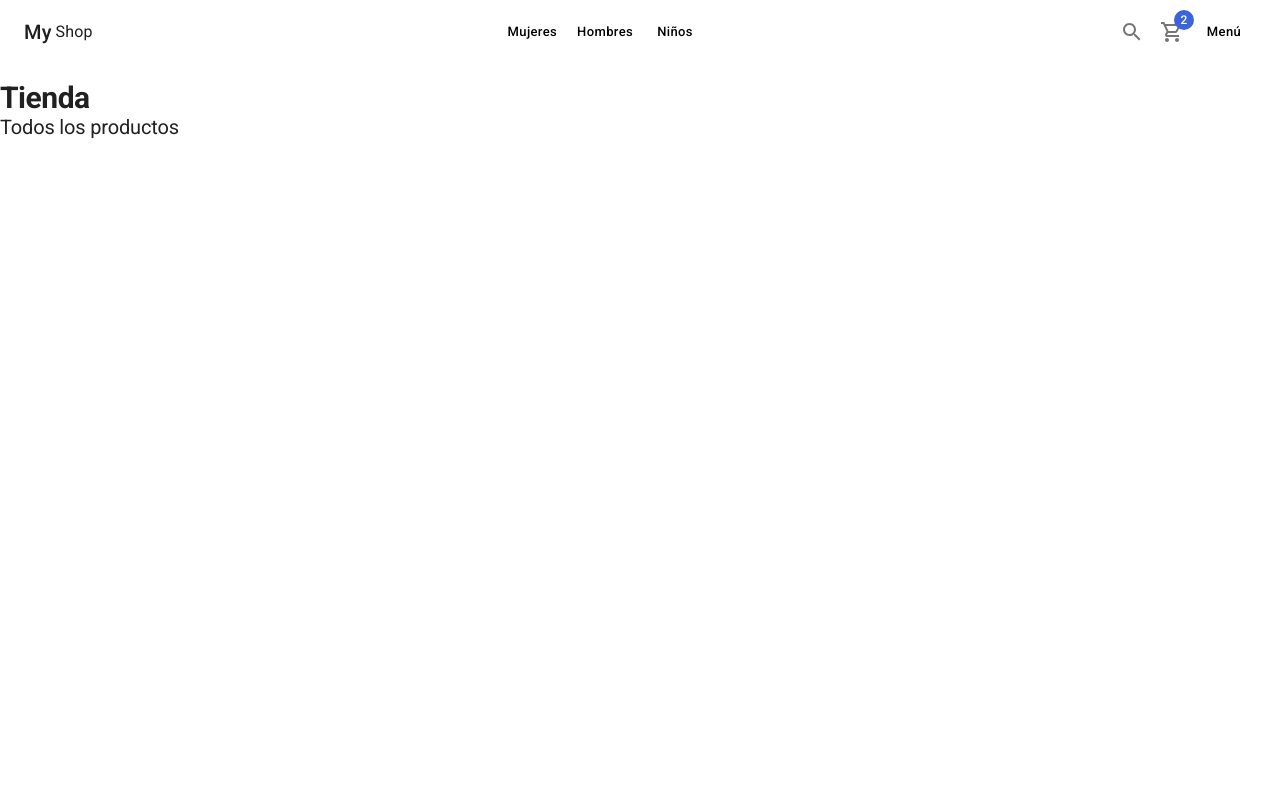
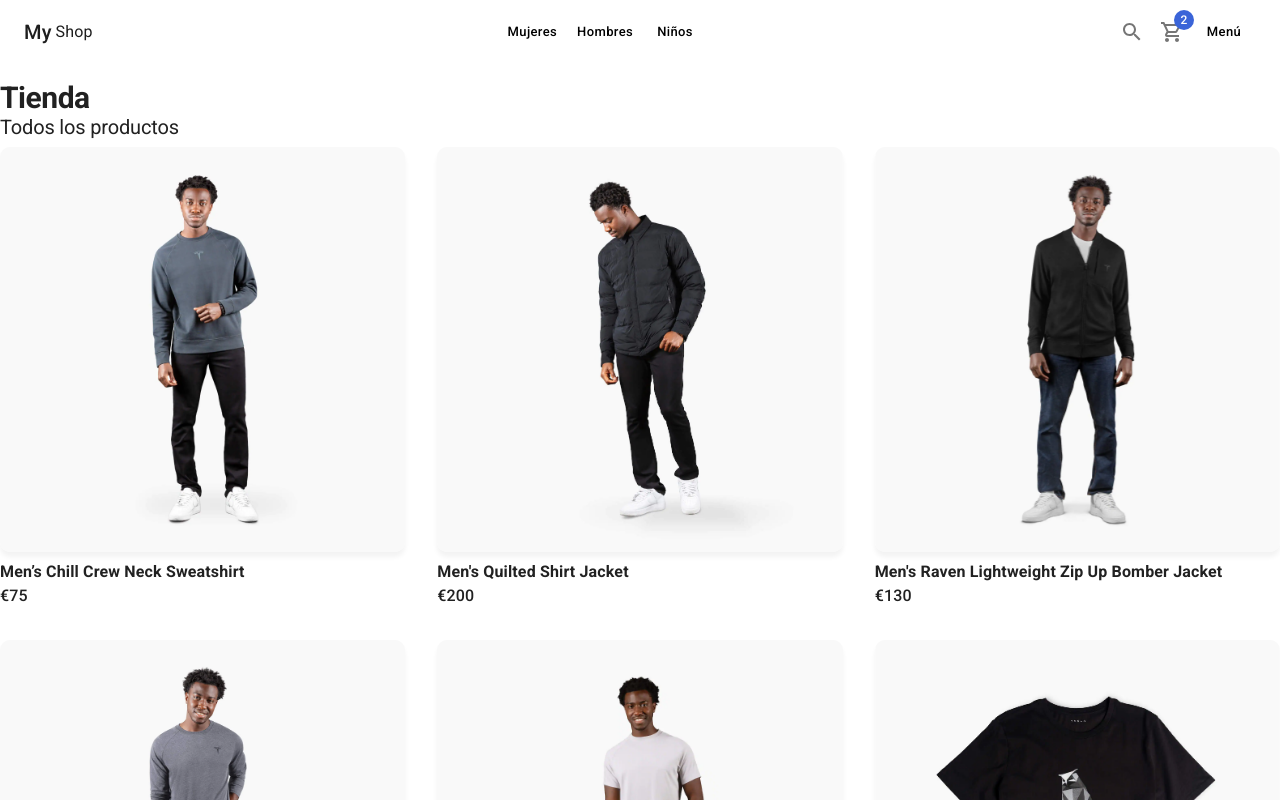
Before and after one commit to lauraAlabau/Shop-shop-shopping, a Next.js app: page / in a window 1280 px wide. Shown: the top 800 px of the page. Built offline with nearby package versions, Linux system fonts and the light colour scheme.

Commit message:
Added 404 page, products interface, ProductCard, ProductList and SideMenu components

```diff
--- a/components/layout/ShopLayout.tsx
+++ b/components/layout/ShopLayout.tsx
@@ -1,7 +1,7 @@
 import Head from "next/head";
 
 import { FC } from "react";
-import { Navbar } from "../ui";
+import { Navbar, SideMenu } from "../ui";
 
 import styles from "./ShopLayout.module.css";
 
@@ -39,7 +39,7 @@ export const ShopLayout: FC<Props> = ({
         <Navbar />
       </nav>
 
-      {/* TODO: Sidebar */}
+      <SideMenu/>
 
       <main className={styles.shop_layout_main}>{children}</main>
 
--- /dev/null
+++ b/components/products/ProductCard.tsx
@@ -0,0 +1,51 @@
+import {
+  Box,
+  Card,
+  CardActionArea,
+  CardMedia,
+  Grid,
+  Typography,
+} from "@mui/material";
+import { FC, useMemo, useState } from "react";
+import { IProduct } from "../../interfaces";
+
+interface Props {
+  product: IProduct;
+}
+
+export const ProductCard: FC<Props> = ({ product }) => {
+
+  const [isHovered, setIsHovered] = useState(false);
+
+  const productImage = useMemo(() => {
+    return isHovered
+      ? `products/${product.images[1]}`
+      : `products/${product.images[0]}`;
+  }, [isHovered, product.images]);
+
+  return (
+    <Grid
+      item
+      xs={6}
+      sm={4}
+      onMouseEnter={() => setIsHovered(true)}
+      onMouseLeave={() => setIsHovered(false)}
+    >
+      <Card>
+        <CardActionArea>
+          <CardMedia
+            component='img'
+            className='fadeIn'
+            image={ productImage }
+            alt={product.title}
+          />
+        </CardActionArea>
+      </Card>
+
+      <Box sx={{ mt: 1 }} className='fadeIn'>
+        <Typography fontWeight={700}>{product.title}</Typography>
+        <Typography fontWeight={500}>€{product.price}</Typography>
+      </Box>
+    </Grid>
+  );
+};
--- /dev/null
+++ b/components/products/ProductList.tsx
@@ -0,0 +1,19 @@
+import { FC } from "react";
+import { Card, CardActionArea, CardMedia, Grid } from "@mui/material";
+
+import { IProduct } from "../../interfaces";
+import { ProductCard } from ".";
+
+interface Props {
+  products: IProduct[];
+}
+
+export const ProductList: FC<Props> = ({ products }) => {
+  return (
+    <Grid container spacing={4}>
+      {products.map((product) => (
+        <ProductCard key={product.slug} product={product} />
+      ))}
+    </Grid>
+  );
+};
--- /dev/null
+++ b/components/products/index.ts
@@ -0,0 +1,4 @@
+
+
+export * from './ProductCard'
+export * from './ProductList'
--- /dev/null
+++ b/components/ui/SideMenu.tsx
@@ -0,0 +1,111 @@
+import { Box, Divider, Drawer, IconButton, Input, InputAdornment, List, ListItem, ListItemIcon, ListItemText, ListSubheader } from "@mui/material"
+import { AccountCircleOutlined, AdminPanelSettings, CategoryOutlined, ConfirmationNumberOutlined, EscalatorWarningOutlined, FemaleOutlined, LoginOutlined, MaleOutlined, SearchOutlined, VpnKeyOutlined } from "@mui/icons-material"
+
+
+export const SideMenu = () => {
+  return (
+    <Drawer
+        open={ false }
+        anchor='right'
+        sx={{ backdropFilter: 'blur(4px)', transition: 'all 0.5s ease-out' }} // Aplica un efecto de blur a la ventana detrás del menú
+    >
+        <Box sx={{ width: 250, paddingTop: 5 }}>
+
+            <List>
+
+                <ListItem>
+                    <Input
+                        type='text'
+                        placeholder="Buscar..."
+                        endAdornment={
+                            <InputAdornment position="end">
+                                <IconButton
+                                aria-label="toggle password visibility"
+                                >
+                                 <SearchOutlined />
+                                </IconButton>
+                            </InputAdornment>
+                        }
+                    />
+                </ListItem>
+
+                <ListItem button>
+                    <ListItemIcon>
+                        <AccountCircleOutlined/>
+                    </ListItemIcon>
+                    <ListItemText primary={'Perfil'} />
+                </ListItem>
+
+                <ListItem button>
+                    <ListItemIcon>
+                        <ConfirmationNumberOutlined/>
+                    </ListItemIcon>
+                    <ListItemText primary={'Mis Ordenes'} />
+                </ListItem>
+
+
+                <ListItem button sx={{ display: { xs: '', sm: 'none' } }}>
+                    <ListItemIcon>
+                        <MaleOutlined/>
+                    </ListItemIcon>
+                    <ListItemText primary={'Hombres'} />
+                </ListItem>
+
+                <ListItem button sx={{ display: { xs: '', sm: 'none' } }}>
+                    <ListItemIcon>
+                        <FemaleOutlined/>
+                    </ListItemIcon>
+                    <ListItemText primary={'Mujeres'} />
+                </ListItem>
+
+                <ListItem button sx={{ display: { xs: '', sm: 'none' } }}>
+                    <ListItemIcon>
+                        <EscalatorWarningOutlined/>
+                    </ListItemIcon>
+                    <ListItemText primary={'Niños'} />
+                </ListItem>
+
+
+                <ListItem button>
+                    <ListItemIcon>
+                        <VpnKeyOutlined/>
+                    </ListItemIcon>
+                    <ListItemText primary={'Ingresar'} />
+                </ListItem>
+
+                <ListItem button>
+                    <ListItemIcon>
+                        <LoginOutlined/>
+                    </ListItemIcon>
+                    <ListItemText primary={'Salir'} />
+                </ListItem>
+
+
+                {/* Admin */}
+                <Divider />
+                <ListSubheader>Admin Panel</ListSubheader>
+
+                <ListItem button>
+                    <ListItemIcon>
+                        <CategoryOutlined/>
+                    </ListItemIcon>
+                    <ListItemText primary={'Productos'} />
+                </ListItem>
+                <ListItem button>
+                    <ListItemIcon>
+                        <ConfirmationNumberOutlined/>
+                    </ListItemIcon>
+                    <ListItemText primary={'Ordenes'} />
+                </ListItem>
+
+                <ListItem button>
+                    <ListItemIcon>
+                        <AdminPanelSettings/>
+                    </ListItemIcon>
+                    <ListItemText primary={'Usuarios'} />
+                </ListItem>
+            </List>
+        </Box>
+    </Drawer>
+  )
+}
--- a/components/ui/index.ts
+++ b/components/ui/index.ts
@@ -1 +1,2 @@
 export * from './Navbar'
+export * from './SideMenu'
--- /dev/null
+++ b/interfaces/index.ts
@@ -0,0 +1 @@
+export * from './products'
--- /dev/null
+++ b/interfaces/products.ts
@@ -0,0 +1,16 @@
+export interface IProduct {
+    _id: string;
+    description: string;
+    images: string[];
+    inStock: number;
+    price: number;
+    sizes: ISizes[];
+    slug: string; // url seo friendly
+    tags: string[];
+    title: string;
+    type: ITypes;
+    gender: 'men'|'women'|'kid'|'unisex'
+}
+
+export type ISizes = 'XS'|'S'|'M'|'L'|'XL'|'2XL'|'3XL';
+export type ITypes = 'shirts'|'pants'|'hoodies'|'hats';
--- a/pages/index.tsx
+++ b/pages/index.tsx
@@ -1,14 +1,35 @@
-import { Typography } from '@mui/material';
-import type { NextPage } from 'next'
-import { ShopLayout } from '../components/layout';
+import {
+  Card,
+  CardActionArea,
+  CardMedia,
+  Grid,
+  Typography,
+} from "@mui/material";
+import type { NextPage } from "next";
+import { ShopLayout } from "../components/layout";
+import { ProductList } from "../components/products";
+
+import { initialData } from "../database/products";
 
 const Home: NextPage = () => {
   return (
-   <ShopLayout title={'My Shop - Home'} pageDescription={'Shop created with Next, Typescript, MaterialUI, Auth for admin pages'}>
-    <Typography variant='h1' component='h1'>Tienda</Typography>
-    <Typography variant='h2' sx={{ mb:1 }}>Todos los productos</Typography>
-   </ShopLayout>
-  )
-}
+    <ShopLayout
+      title={"My Shop - Home"}
+      pageDescription={
+        "Shop created with Next, Typescript, MaterialUI, Auth for admin pages"
+      }
+    >
+      <Typography variant="h1" component="h1">
+        Tienda
+      </Typography>
+      <Typography variant="h2" sx={{ mb: 1 }}>
+        Todos los productos
+      </Typography>
 
-export default Home
+      <ProductList products={ initialData.products as any } /> {/* TODO: arreglar el any */}
+
+    </ShopLayout>
+  );
+};
+
+export default Home;
```
Also changed, not shown: pages/404.tsx (added, +30 -0 lines).
